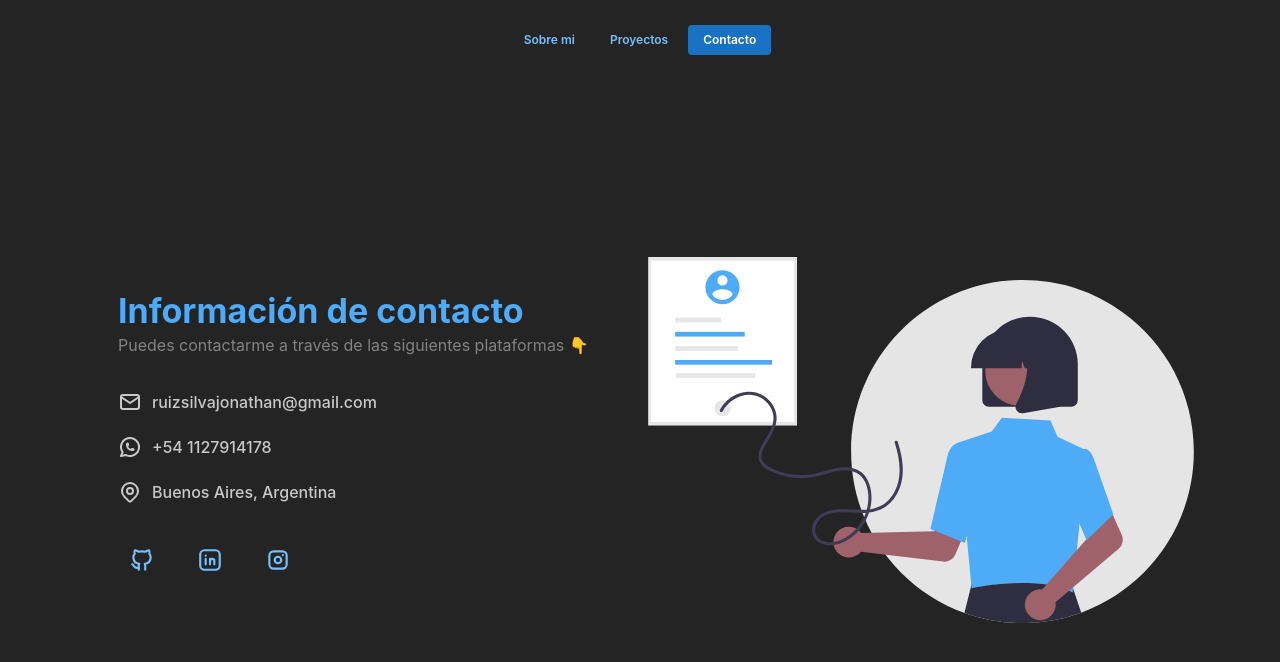
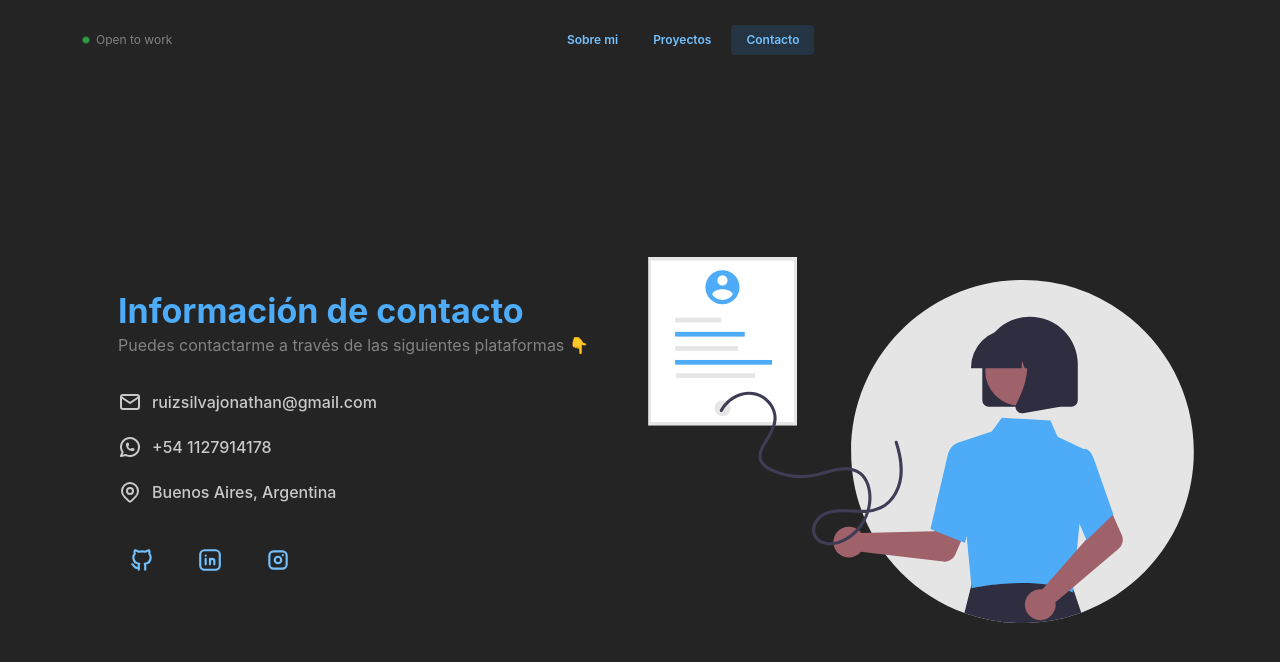
Before and after one commit to jruizsilva/portfolio-2024, a React (Vite) app: page /contact in a window 1280 px wide. Shown: the top 662 px of the page. Built offline with nearby package versions, Linux system fonts and the light colour scheme.

Commit message:
refactor header

```diff
--- /dev/null
+++ b/src/components/ContactCard/ContactCard.module.scss
@@ -0,0 +1,6 @@
+.highlight {
+  position: relative;
+  background-color: var(--mantine-color-blue-light);
+  border-radius: var(--mantine-radius-sm);
+  padding: rem(4px) rem(12px);
+}
--- /dev/null
+++ b/src/components/ContactCard/ContactCard.tsx
@@ -0,0 +1,51 @@
+import { Card, Title, Stack, Group, Button, Text } from "@mantine/core";
+import {
+  IconMail,
+  IconBrandWhatsapp,
+  IconMapPin,
+  IconBrandGithub,
+  IconBrandLinkedin,
+  IconBrandInstagram,
+} from "@tabler/icons-react";
+
+interface Props {}
+
+export default function ContactCard(_props: Props): JSX.Element {
+  return (
+    <>
+      <Card p={"xl"} bg={"transparent"}>
+        <Title order={1} c={"blue"}>
+          Información de contacto
+        </Title>
+        <Text c={"dimmed"} mb={"xl"}>
+          Puedes contactarme a través de las siguientes plataformas 👇
+        </Text>
+        <Stack gap={"lg"} mb={"xl"}>
+          <Group gap={"xs"}>
+            <IconMail />
+            <Text fw={500}>ruizsilvajonathan@gmail.com</Text>
+          </Group>
+          <Group gap={"xs"}>
+            <IconBrandWhatsapp />
+            <Text fw={500}>+54 1127914178</Text>
+          </Group>
+          <Group gap={"xs"}>
+            <IconMapPin />
+            <Text fw={500}>Buenos Aires, Argentina</Text>
+          </Group>
+        </Stack>
+        <Group gap={"lg"}>
+          <Button variant="subtle" h={"48px"} w={"48px"} radius={"100%"} p={0}>
+            <IconBrandGithub size={26} />
+          </Button>
+          <Button variant="subtle" h={"48px"} w={"48px"} radius={"100%"} p={0}>
+            <IconBrandLinkedin size={26} />
+          </Button>
+          <Button variant="subtle" h={"48px"} w={"48px"} radius={"100%"} p={0}>
+            <IconBrandInstagram size={26} />
+          </Button>
+        </Group>
+      </Card>
+    </>
+  );
+}
--- a/src/components/Header.tsx
+++ b/src/components/Header.tsx
@@ -1,4 +1,12 @@
-import { Container, Group, Burger, Button } from "@mantine/core";
+import {
+  Container,
+  Group,
+  Burger,
+  Button,
+  Indicator,
+  Text,
+  Box,
+} from "@mantine/core";
 import { useDisclosure } from "@mantine/hooks";
 import { NavLink, useLocation } from "react-router-dom";
 
@@ -16,7 +24,7 @@ export default function Header() {
     <Button
       key={label}
       component={NavLink}
-      variant={pathname === link ? "filled" : "transparent"}
+      variant={pathname === link ? "light" : "transparent"}
       to={link}
       size="xs"
     >
@@ -26,8 +34,18 @@ export default function Header() {
 
   return (
     <header>
-      <Container size="md">
-        <Group h={"10vh"}>
+      <Container size="lg">
+        <Group h={"10vh"} gap={0} py={"sm"}>
+          <Indicator
+            c={"green"}
+            color="green"
+            processing
+            withBorder
+            offset={0}
+          />
+          <Text c={"dimmed"} size="xs" ml={"xs"}>
+            Open to work
+          </Text>
           <Group mx={"auto"} gap={5} visibleFrom="xs">
             {items}
           </Group>
--- a/src/pages/ContactPage.tsx
+++ b/src/pages/ContactPage.tsx
@@ -18,6 +18,7 @@ import {
   IconMail,
   IconMapPin,
 } from "@tabler/icons-react";
+import ContactCard from "../components/ContactCard/ContactCard";
 
 interface Props {}
 
@@ -26,57 +27,7 @@ export default function ContactPage(_props: Props): JSX.Element {
     <>
       <Center h={"100%"}>
         <SimpleGrid cols={{ base: 1, sm: 2 }}>
-          <Card p={"xl"} bg={"transparent"}>
-            <Title order={1} c={"blue"}>
-              Información de contacto
-            </Title>
-            <Text c={"dimmed"} mb={"xl"}>
-              Puedes contactarme a través de las siguientes plataformas 👇
-            </Text>
-            <Stack gap={"lg"} mb={"xl"}>
-              <Group gap={"xs"}>
-                <IconMail />
-                <Text fw={500}>ruizsilvajonathan@gmail.com</Text>
-              </Group>
-              <Group gap={"xs"}>
-                <IconBrandWhatsapp />
-                <Text fw={500}>+54 1127914178</Text>
-              </Group>
-              <Group gap={"xs"}>
-                <IconMapPin />
-                <Text fw={500}>Buenos Aires, Argentina</Text>
-              </Group>
-            </Stack>
-            <Group gap={"lg"}>
-              <Button
-                variant="subtle"
-                h={"48px"}
-                w={"48px"}
-                radius={"100%"}
-                p={0}
-              >
-                <IconBrandGithub size={26} />
-              </Button>
-              <Button
-                variant="subtle"
-                h={"48px"}
-                w={"48px"}
-                radius={"100%"}
-                p={0}
-              >
-                <IconBrandLinkedin size={26} />
-              </Button>
-              <Button
-                variant="subtle"
-                h={"48px"}
-                w={"48px"}
-                radius={"100%"}
-                p={0}
-              >
-                <IconBrandInstagram size={26} />
-              </Button>
-            </Group>
-          </Card>
+          <ContactCard />
           <Image src={image} />
         </SimpleGrid>
       </Center>
```
Also changed, not shown: src/assets/contact-image.svg.
